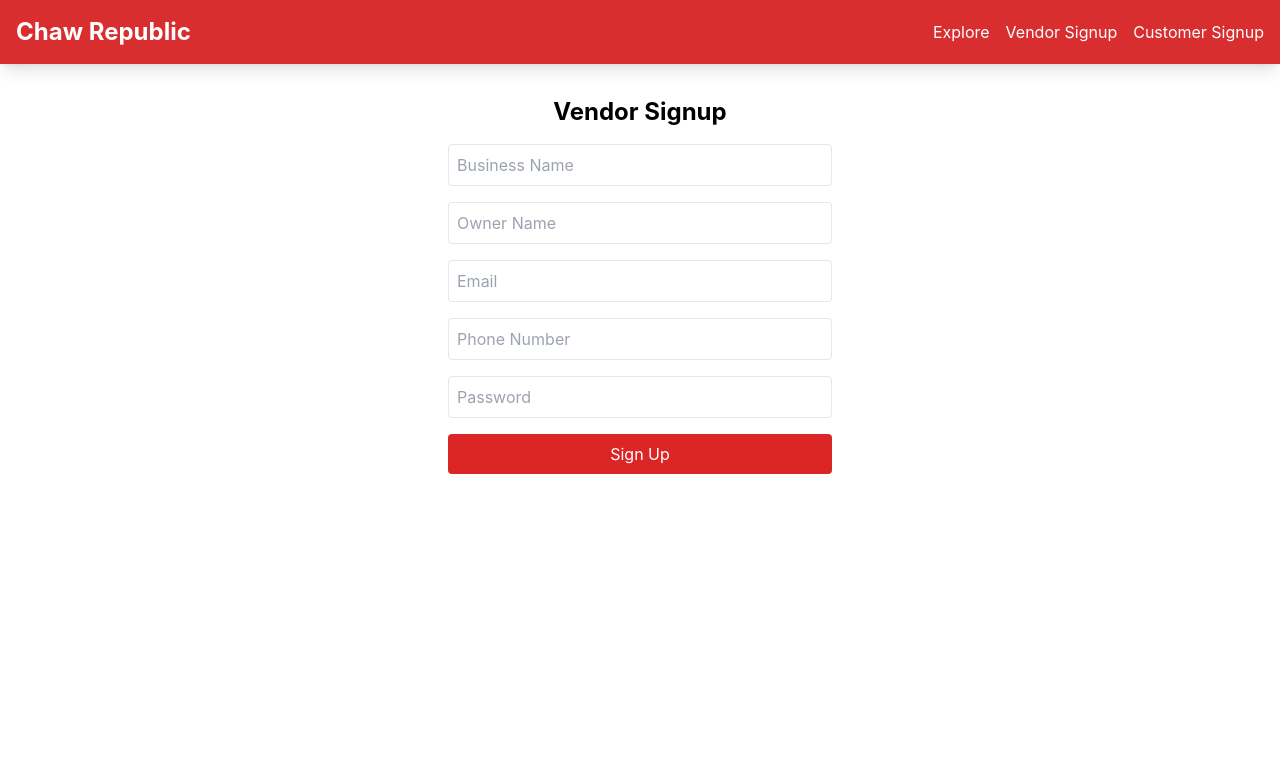
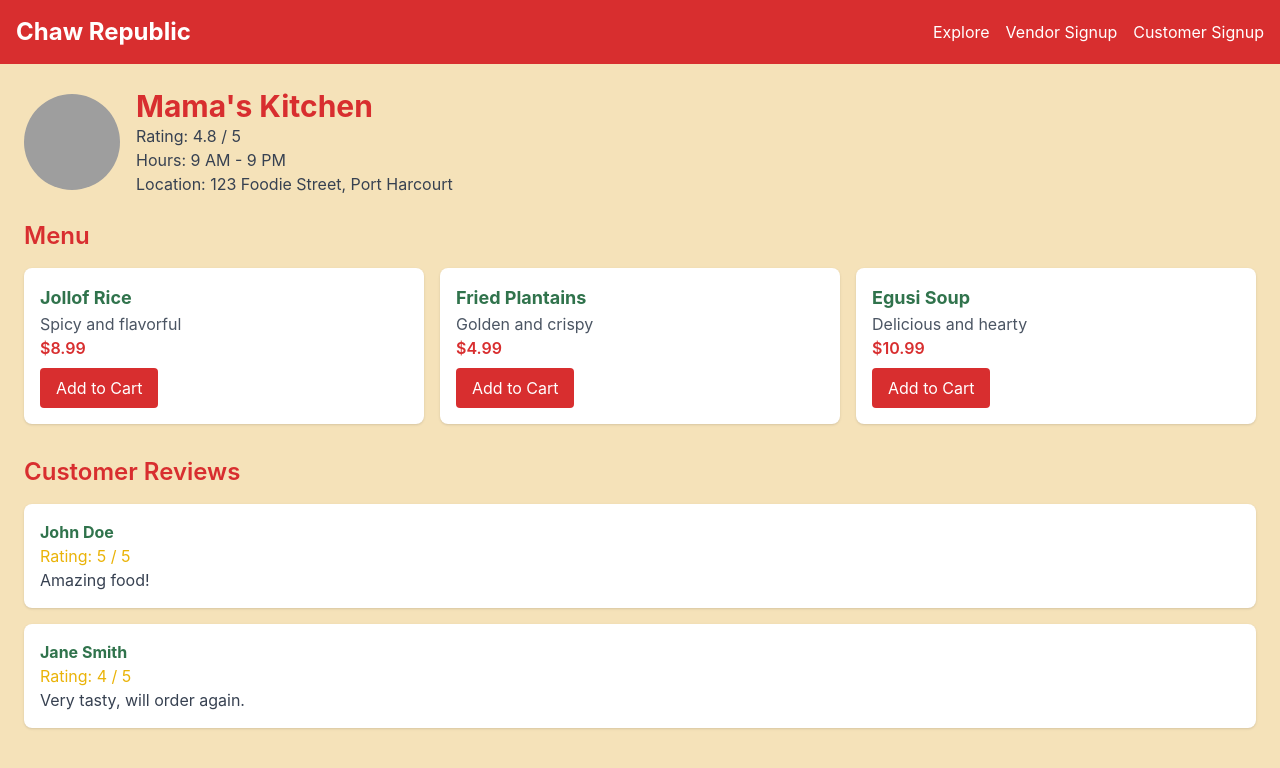
Before and after one commit to Chawlyn/chawlyn, a React (Create React App) app in the folder client/: page /vendor-signup in a window 1280 px wide. Shown: the top 768 px of the page. Built offline with nearby package versions, Linux system fonts and the light colour scheme; grey boxes are pictures that could not be loaded.

Commit message:
Update VendorSignup.js

```diff
--- a/client/src/pages/VendorSignup.js
+++ b/client/src/pages/VendorSignup.js
@@ -1,75 +1,82 @@
-// src/pages/VendorSignup.js
-import React, { useState } from 'react';
+// src/pages/VendorDetail.js
+import React from 'react';
+import { useParams } from 'react-router-dom';
 
-const VendorSignup = () => {
-  const [formData, setFormData] = useState({
-    businessName: '',
-    ownerName: '',
-    email: '',
-    phone: '',
-    password: '',
-  });
+const VendorDetail = () => {
+  const { vendorId } = useParams();  // Retrieve vendor ID from URL parameters
 
-  const handleChange = (e) => {
-    setFormData({ ...formData, [e.target.name]: e.target.value });
+  // Example data (this should ideally come from an API)
+  const vendor = {
+    id: vendorId,
+    name: "Mama's Kitchen",
+    logo: "/images/vendor-logo.jpg",  // Placeholder image
+    hours: "9 AM - 9 PM",
+    location: "123 Foodie Street, Port Harcourt",
+    rating: 4.8,
+    menu: [
+      { id: 1, name: 'Jollof Rice', description: 'Spicy and flavorful', price: 8.99 },
+      { id: 2, name: 'Fried Plantains', description: 'Golden and crispy', price: 4.99 },
+      { id: 3, name: 'Egusi Soup', description: 'Delicious and hearty', price: 10.99 },
+    ],
+    reviews: [
+      { id: 1, user: 'John Doe', rating: 5, comment: 'Amazing food!' },
+      { id: 2, user: 'Jane Smith', rating: 4, comment: 'Very tasty, will order again.' },
+    ],
   };
 
-  const handleSubmit = (e) => {
-    e.preventDefault();
-    // Call an API to submit vendor registration (e.g., via Axios)
-    console.log('Form submitted:', formData);
+  const addToCart = (item) => {
+    console.log(`Added ${item.name} to cart!`);
+    // Implement your actual add to cart functionality here
   };
 
   return (
-    <div className="p-8 max-w-md mx-auto">
-      <h2 className="text-2xl font-bold text-center mb-4">Vendor Signup</h2>
-      <form onSubmit={handleSubmit} className="space-y-4">
-        <input
-          type="text"
-          name="businessName"
-          placeholder="Business Name"
-          value={formData.businessName}
-          onChange={handleChange}
-          className="w-full p-2 border rounded"
-        />
-        <input
-          type="text"
-          name="ownerName"
-          placeholder="Owner Name"
-          value={formData.ownerName}
-          onChange={handleChange}
-          className="w-full p-2 border rounded"
-        />
-        <input
-          type="email"
-          name="email"
-          placeholder="Email"
-          value={formData.email}
-          onChange={handleChange}
-          className="w-full p-2 border rounded"
-        />
-        <input
-          type="text"
-          name="phone"
-          placeholder="Phone Number"
-          value={formData.phone}
-          onChange={handleChange}
-          className="w-full p-2 border rounded"
-        />
-        <input
-          type="password"
-          name="password"
-          placeholder="Password"
-          value={formData.password}
-          onChange={handleChange}
-          className="w-full p-2 border rounded"
-        />
-        <button type="submit" className="w-full bg-red-600 text-white p-2 rounded">
-          Sign Up
-        </button>
-      </form>
+    <div className="p-6 bg-background min-h-screen">
+      {/* Vendor Information */}
+      <div className="flex items-center mb-6">
+        <img src={vendor.logo} alt={vendor.name} className="w-24 h-24 rounded-full mr-4" />
+        <div>
+          <h1 className="text-3xl font-bold text-primary">{vendor.name}</h1>
+          <p className="text-gray-700">Rating: {vendor.rating} / 5</p>
+          <p className="text-gray-700">Hours: {vendor.hours}</p>
+          <p className="text-gray-700">Location: {vendor.location}</p>
+        </div>
+      </div>
+
+      {/* Menu Section */}
+      <div className="mb-8">
+        <h2 className="text-2xl font-semibold text-primary mb-4">Menu</h2>
+        <div className="grid gap-4 md:grid-cols-2 lg:grid-cols-3">
+          {vendor.menu.map((item) => (
+            <div key={item.id} className="bg-white p-4 rounded-lg shadow hover:shadow-md transition duration-200">
+              <h3 className="text-lg font-bold text-secondary">{item.name}</h3>
+              <p className="text-gray-600">{item.description}</p>
+              <p className="text-primary font-semibold">${item.price.toFixed(2)}</p>
+              <button
+                onClick={() => addToCart(item)}
+                className="bg-primary text-white py-2 px-4 rounded mt-2 hover:bg-secondary transition"
+              >
+                Add to Cart
+              </button>
+            </div>
+          ))}
+        </div>
+      </div>
+
+      {/* Customer Reviews Section */}
+      <div className="mb-8">
+        <h2 className="text-2xl font-semibold text-primary mb-4">Customer Reviews</h2>
+        <div>
+          {vendor.reviews.map((review) => (
+            <div key={review.id} className="bg-white p-4 rounded-lg shadow mb-4">
+              <p className="text-secondary font-bold">{review.user}</p>
+              <p className="text-yellow-500">Rating: {review.rating} / 5</p>
+              <p className="text-gray-700">{review.comment}</p>
+            </div>
+          ))}
+        </div>
+      </div>
     </div>
   );
 };
 
-export default VendorSignup;
+export default VendorDetail;
```
